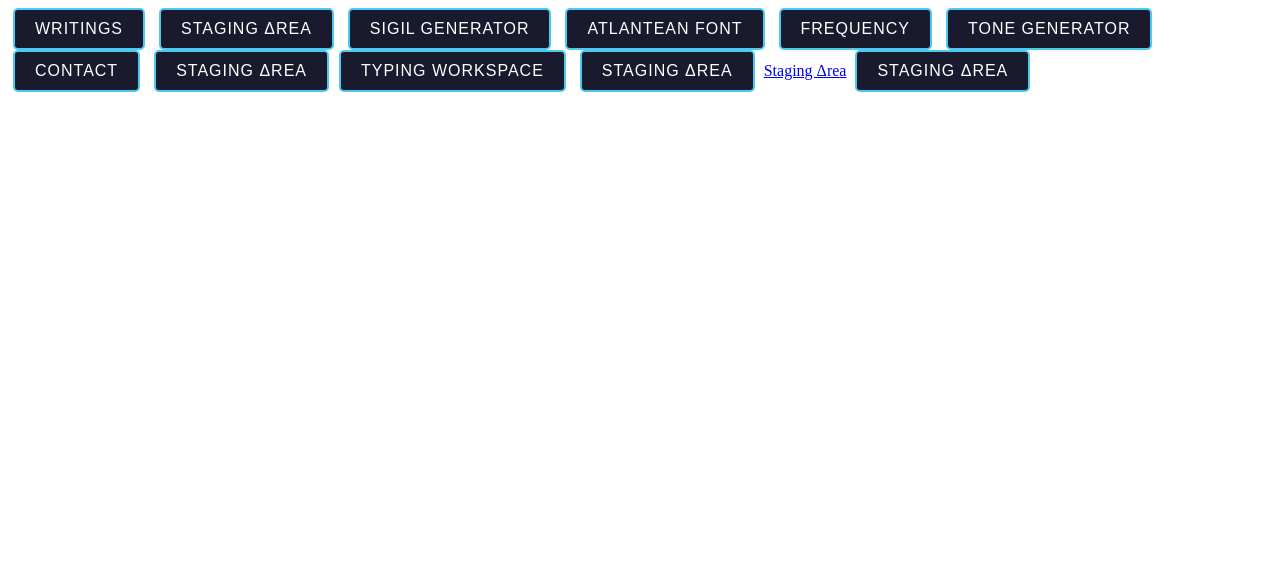
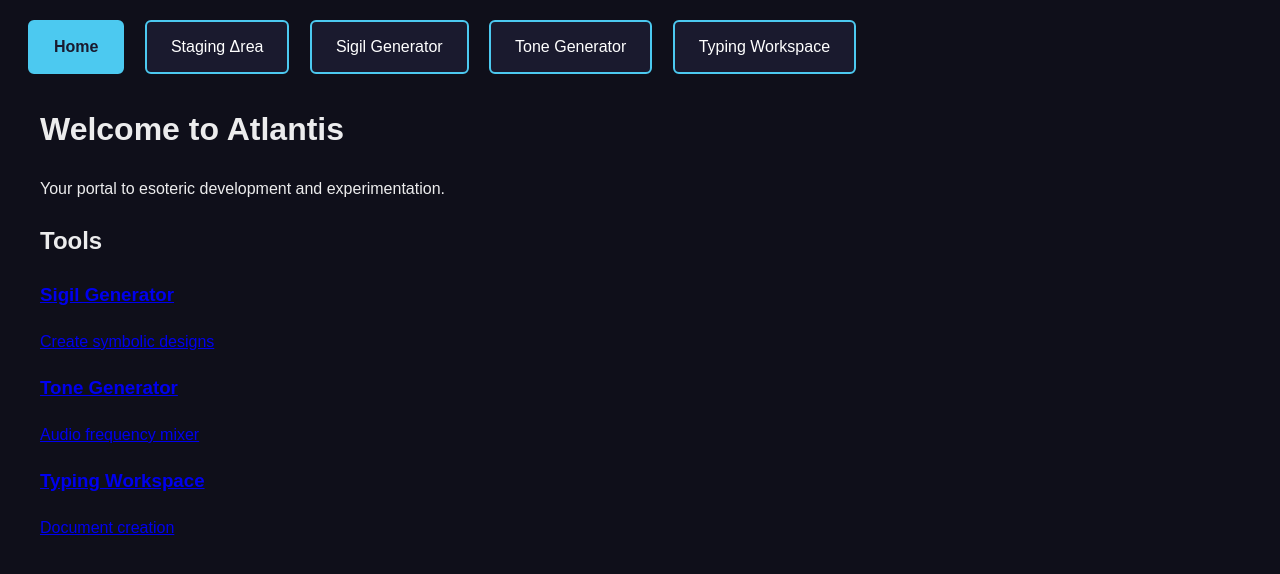
Before and after one commit to Smithsonian101/PortfolioSite, a plain HTML site: page index.html in a window 1280 px wide. Drawn offline with Linux system fonts and the light colour scheme; files that its build step writes are made by us from their sources.

Commit message:
Update: 2025-07-26 18:12:56

```diff
--- a/index.html
+++ b/index.html
@@ -1,56 +1,54 @@
+
 <!DOCTYPE html>
 <html lang="en">
 <head>
+    <meta charset="UTF-8">
     <meta name="viewport" content="width=device-width, initial-scale=1.0">
-  <meta charset="UTF-8">
     <title>Δtlantis | Home</title>
     <link rel="stylesheet" href="css/style.css">
-  <style>
-    /* Add this to your style.css or keep as internal style */
-    .nav-button, .freq-button {
-      display: inline-block;
-      padding: 10px 20px;
-      margin: 0 5px;
-      color: white;
-      text-decoration: none;
-      font-family: 'Your-Font-Here', sans-serif; /* Match your site font */
-      background-color: #1a1a2e; /* Dark blue-gray - adjust to match your theme */
-      border: 2px solid #4cc9f0; /* Light blue border - adjust color */
-      border-radius: 5px;
-      transition: all 0.3s ease;
-      text-transform: uppercase; /* If your other buttons are uppercase */
-      letter-spacing: 1px; /* If your other buttons have letter spacing */
-    }
-
-    .nav-button:hover, .freq-button:hover {
-      background-color: #16213e; /* Slightly lighter on hover */
-      transform: translateY(-2px);
-      box-shadow: 0 4px 8px rgba(76, 201, 240, 0.3); /* Glow effect */
-    }
-  </style>
 </head>
 <body>
     <nav>
- <nav>
-  <a href="writings.html" class="nav-button">Writings</a>
+        <a href="index.html" class="nav-button active">Home</a>
         <a href="staging.html" class="nav-button">Staging Δrea</a>
         <a href="sigils.html" class="nav-button">Sigil Generator</a>
-  <a href="font.html" class="nav-button">Atlantean Font</a>
-  <a href="frequency.html" class="nav-button">Frequency</a>
-  <!-- Fixed Tone Generator button - changed class to nav-button -->
         <a href="frequencies.html" class="nav-button">Tone Generator</a>
-  <a href="contact.html" class="nav-button">Contact</a>
-  <a href="file:///home/smithsonian101/portfolio-site/staging.htm"
-   class="nav-button"
-   target="_blank">
-   Staging Δrea
         <a href="typing.html" class="nav-button">Typing Workspace</a>
-</a><!-- Option A: Relative path (if in same project) -->
-<a href="../portfolio-site/staging.htm" class="nav-button">Staging Δrea</a>
-<a href="http://localhost:8000/staging.htm" class="nav-button-">Staging Δrea</a>
-<!-- Option B: Serve via local server -->
-<a href="http://localhost:8000/staging.htm" class="nav-button">Staging Δrea</a>
     </nav>
-  </nav>
+
+    <main class="content">
+        <h1>Welcome to Atlantis</h1>
+
+        <section class="intro">
+            <p>Your portal to esoteric development and experimentation.</p>
+        </section>
+
+        <section class="quick-links">
+            <h2>Tools</h2>
+            <div class="tool-grid">
+                <a href="sigils.html" class="tool-card">
+                    <h3>Sigil Generator</h3>
+                    <p>Create symbolic designs</p>
+                </a>
+                <a href="frequencies.html" class="tool-card">
+                    <h3>Tone Generator</h3>
+                    <p>Audio frequency mixer</p>
+                </a>
+                <a href="typing.html" class="tool-card">
+                    <h3>Typing Workspace</h3>
+                    <p>Document creation</p>
+                </a>
+            </div>
+        </section>
+    </main>
+
+    <script>
+        // Simple active link highlighting
+        document.querySelectorAll('.nav-button').forEach(button => {
+            if(button.href === window.location.href) {
+                button.classList.add('active');
+            }
+        });
+    </script>
 </body>
 </html>
--- a/style.css
+++ b/style.css
@@ -1,14 +1,110 @@
-/* Portfolio Section */
-#portfolio {
-    padding: 2rem;
-    max-width: 800px;
-    margin: 0 auto;
+/* ===== Core Styles ===== */
+:root {
+    --bg-dark: #0f0f1a;
+    --bg-light: #f8f9fa;
+    --primary: #1a1a2e;
+    --accent: #4cc9f0;
+    --text-main: rgba(255, 255, 255, 0.92);
 }
 
-.project {
-    background: rgba(26, 26, 46, 0.7);
-    border: 1px solid #4cc9f0;
-    padding: 1.5rem;
-    margin-bottom: 1.5rem;
-    border-radius: 8px;
+body {
+    font-family: 'Arial', sans-serif;
+    background: var(--bg-dark);
+    color: var(--text-main);
+    line-height: 1.6;
+    margin: 0;
+    padding: 20px;
+    min-height: 100vh;
 }
+
+/* ===== Navigation ===== */
+.nav-button {
+    display: inline-block;
+    padding: 12px 24px;
+    margin: 0 8px;
+    color: white;
+    text-decoration: none;
+    background: var(--primary);
+    border: 2px solid var(--accent);
+    border-radius: 6px;
+    font-size: 16px;
+    transition: all 0.3s ease;
+}
+
+.nav-button:hover {
+    background: var(--accent);
+    color: var(--primary);
+    transform: translateY(-2px);
+}
+
+.nav-button.active {
+    background: var(--accent);
+    color: var(--primary);
+    font-weight: bold;
+}
+
+/* ===== Typing Workspace ===== */
+#text-editor {
+    width: 100%;
+    height: 70vh;
+    padding: 20px;
+    font-family: monospace;
+    font-size: 16px;
+    background: var(--primary);
+    color: var(--text-main);
+    border: 2px solid var(--accent);
+    border-radius: 5px;
+    resize: none;
+    line-height: 1.5;
+}
+
+.doc-controls {
+    margin: 20px 0;
+    display: flex;
+    gap: 10px;
+}
+
+.doc-controls input,
+.doc-controls button {
+    padding: 8px 16px;
+    border-radius: 4px;
+    border: 1px solid var(--accent);
+    background: var(--primary);
+    color: white;
+}
+
+.doc-controls button {
+    cursor: pointer;
+    transition: all 0.2s ease;
+}
+
+.doc-controls button:hover {
+    background: var(--accent);
+    color: var(--primary);
+}
+
+/* ===== Content Areas ===== */
+.content {
+    max-width: 1200px;
+    margin: 30px auto;
+    padding: 0 20px;
+}
+
+/* ===== Responsive Base ===== */
+@media (max-width: 768px) {
+    body {
+        padding: 10px;
+    }
+
+    .nav-button {
+        padding: 8px 16px;
+        margin: 0 4px;
+        font-size: 14px;
+    }
+
+    #text-editor {
+        height: 60vh;
+        padding: 15px;
+    }
+}
+}
```
Lines whose indentation alone changed are shown as unchanged.
